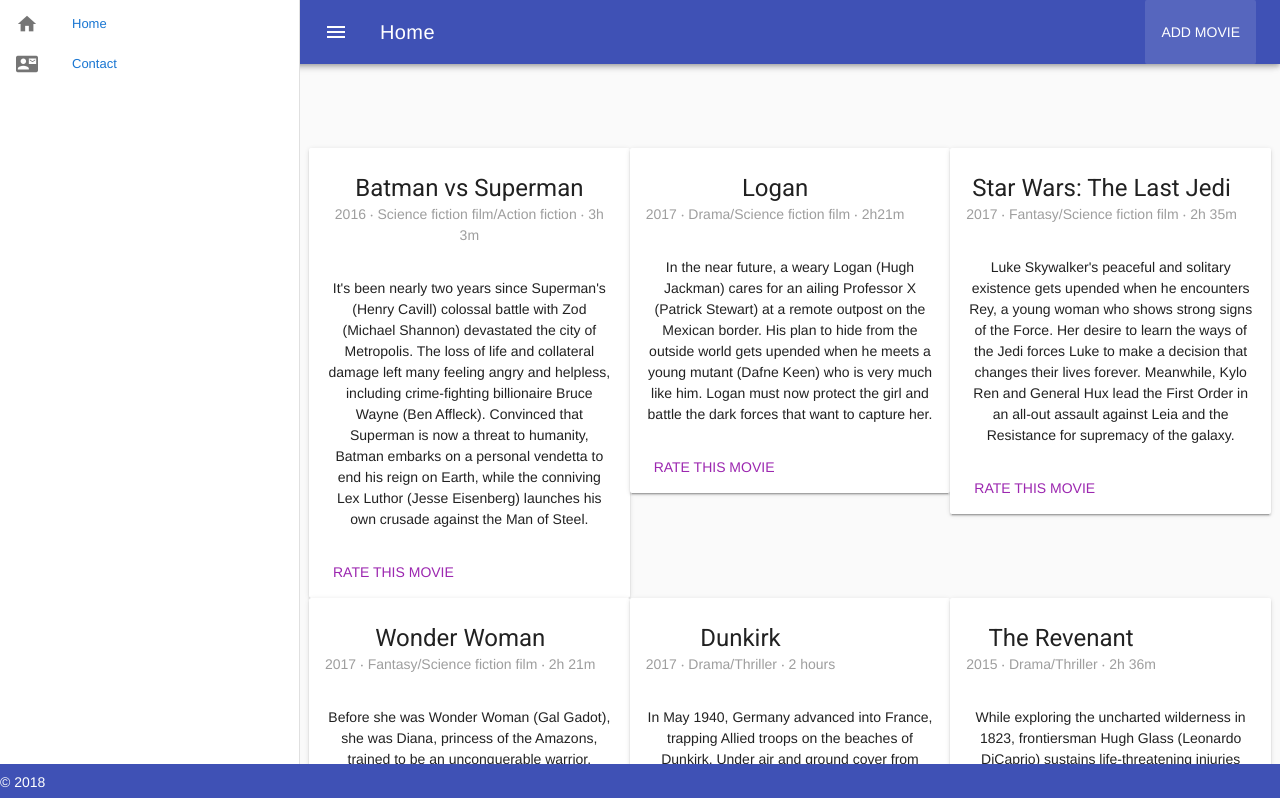
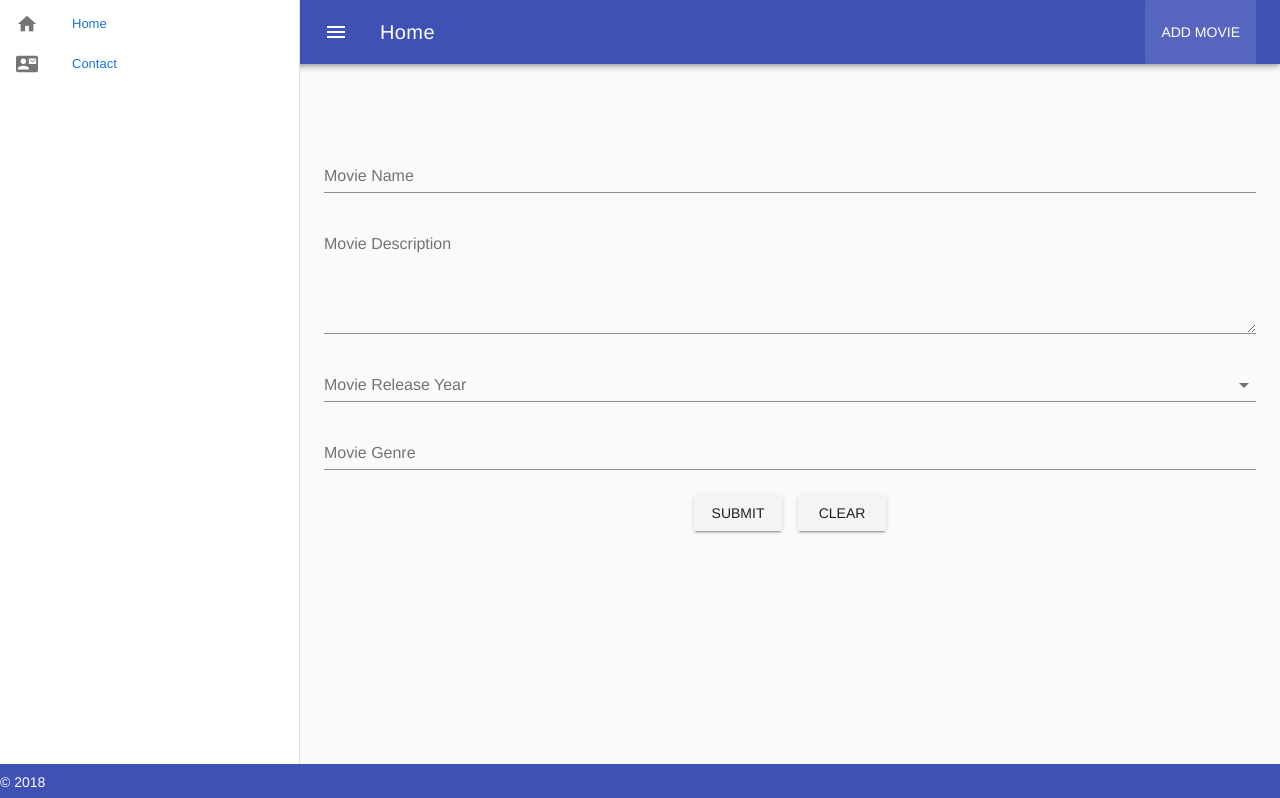
Before and after one commit to usbpendrive/vue-movie-rating-app, a Vue app: page /movies/add in a window 1280 px wide. Shown: the top 798 px of the page. Built offline with nearby package versions, Linux system fonts and the light colour scheme.

Commit message:
Add movie pages creation.

```diff
--- /dev/null
+++ b/src/components/AddMovie.vue
@@ -0,0 +1,44 @@
+<template>
+  <v-form v-model="valid" ref="form" lazy-validation>
+    <v-text-field label="Movie Name" v-model="name"
+                  :rules="nameRules" required></v-text-field>
+    <v-text-field name="input-7-1" label="Movie Description"
+                  v-model="description" multi-line></v-text-field>
+    <v-select label="Movie Release Year" v-model="release_year" :items="years"></v-select>
+    <v-text-field label="Movie Genre" v-model="genre"></v-text-field>
+    <v-btn @click="submit" :disabled="!valid">submit</v-btn>
+    <v-btn @click="clear">clear</v-btn>
+  </v-form>
+</template>
+
+<script>
+export default {
+  data: () => ({
+    valid: true,
+    name: '',
+    description: '',
+    genre: '',
+    release_year: '',
+    nameRules: [
+      v => !!v || 'Movie name is required',
+    ],
+    select: null,
+    years: [
+      '2018',
+      '2017',
+      '2016',
+      '2015',
+    ],
+  }),
+  methods: {
+    submit() {
+      if (this.$refs.form.validate()) {
+        // Perform next action
+      }
+    },
+    clear() {
+      this.$refs.form.reset();
+    },
+  },
+};
+</script>
--- a/src/router/index.js
+++ b/src/router/index.js
@@ -2,10 +2,12 @@
 import Router from 'vue-router';
 import Home from '@/components/Home';
 import Contact from '@/components/Contact';
+import AddMovie from '@/components/AddMovie';
 
 Vue.use(Router);
 
 export default new Router({
+  mode: 'history',
   routes: [
     {
       path: '/',
@@ -17,5 +19,10 @@
       name: 'Contact',
       component: Contact,
     },
+    {
+      path: '/movies/add',
+      name: 'AddMovie',
+      component: AddMovie,
+    },
   ],
 });
```
